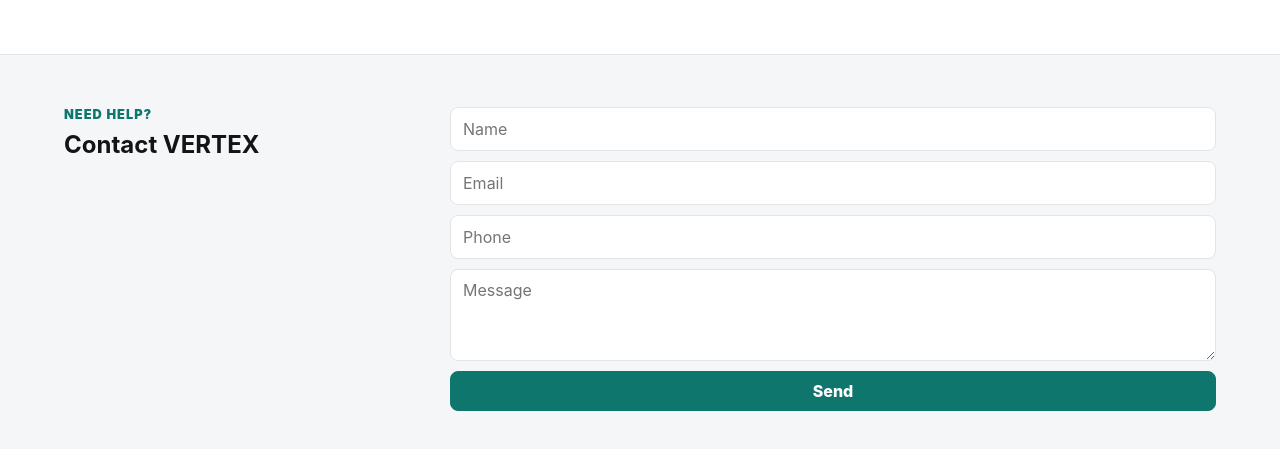
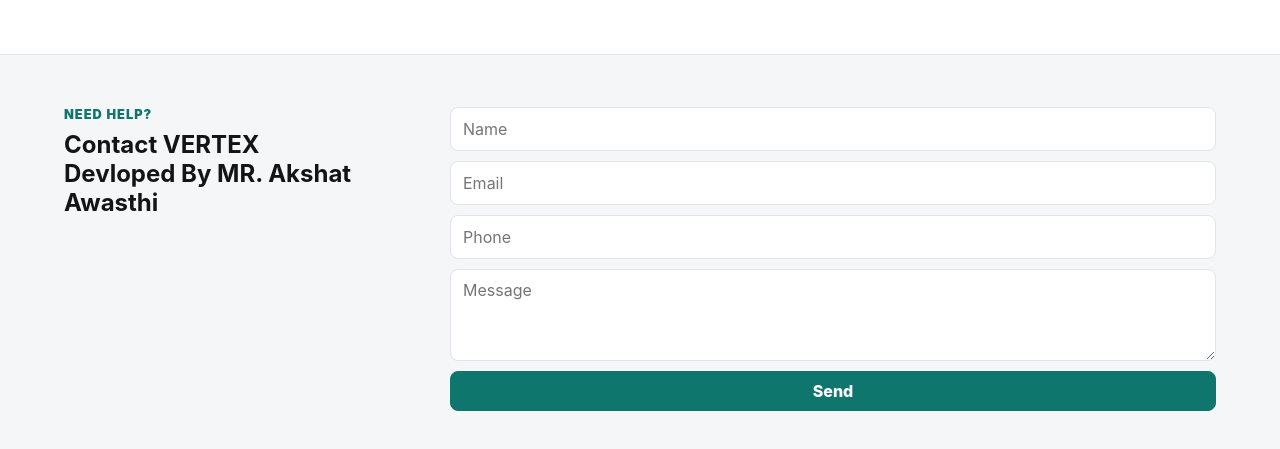
Before and after one commit to Akshat2006AK/vertex-shopping-app, a website: page public/index.html in a window 1280 px wide. Shown: the part 769-1218 px from the top of the page. Drawn offline with Linux system fonts and the light colour scheme; no server answers.

Commit message:
Add developer credit in contact section

```diff
--- a/public/index.html
+++ b/public/index.html
@@ -95,6 +95,7 @@
         <div>
           <p class="eyebrow">Need help?</p>
           <h2>Contact VERTEX</h2>
+          <h2>Devloped By MR. Akshat Awasthi</h2>
         </div>
         <form id="contactForm" class="contact-form">
           <input name="name" placeholder="Name" required>
```
